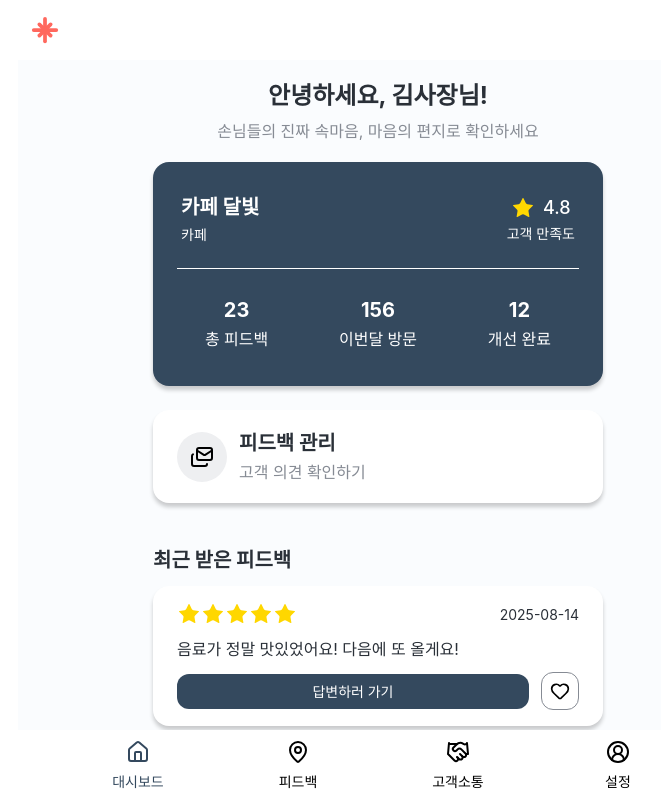
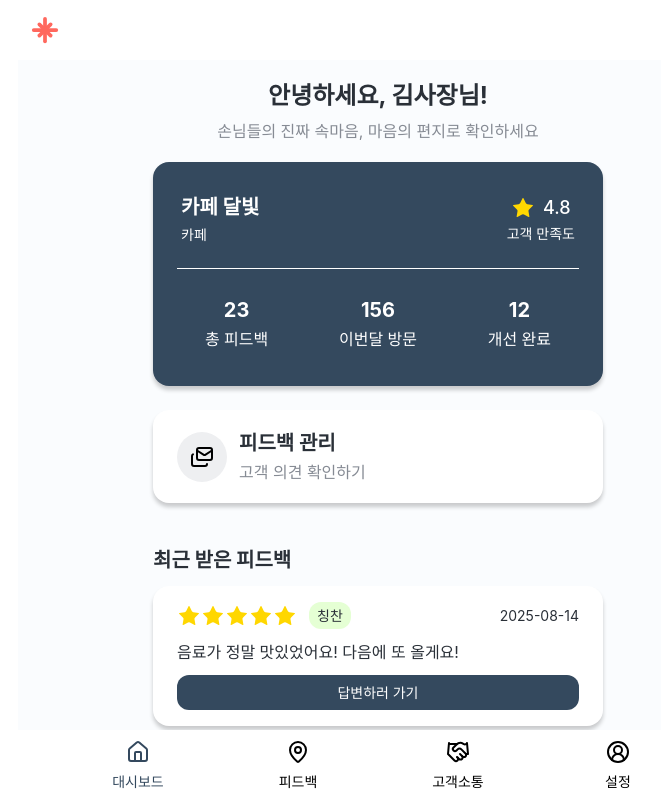
Before and after one commit to MOAMOA-K/MOAMOA-FE, a React (Vite) app: page /owner in a window 1280 px wide. Shown: the top 798 px of the page, without its empty margins (262-923 px from the left). Built offline with nearby package versions, Linux system fonts and the light colour scheme; no server answers; a web font is replaced by a local one.

Commit message:
fix: 사장님 메인 페이지 피드백 하트 제거

```diff
--- a/src/pages/main/components/ReceiveFeedbackItem.tsx
+++ b/src/pages/main/components/ReceiveFeedbackItem.tsx
@@ -2,7 +2,7 @@ import Typography from '@/components/UI/Typography';
 import { LetterTag, type LetterTagType } from '@/constants/letter';
 import { ROUTE_PATH } from '@/routes/paths';
 import styled from '@emotion/styled';
-import { Heart, Star } from 'lucide-react';
+import { Star } from 'lucide-react';
 import { Link } from 'react-router-dom';
 
 type ReceiveFeedbackItemProps = {
@@ -46,9 +46,6 @@ const ReceiveFeedbackItem = ({
             답변하러 가기
           </Typography>
         </LinkButton>
-        <HeartButton type='button'>
-          <Heart size={20} />
-        </HeartButton>
       </Wrapper>
     </Card>
   );
@@ -103,13 +100,3 @@ const LinkButton = styled(Link)`
   border-radius: 12px;
   background-color: ${({ theme }) => theme.colors.owner.main};
 `;
-
-const HeartButton = styled.button`
-  display: flex;
-  align-items: center;
-  justify-content: center;
-  padding: ${({ theme }) => theme.spacing[2]};
-  border-radius: 12px;
-  border: 1px solid ${({ theme }) => theme.colors.gray[70]};
-  cursor: pointer;
-`;
--- a/src/pages/main/mocks/feedbacks.ts
+++ b/src/pages/main/mocks/feedbacks.ts
@@ -23,21 +23,21 @@ export const receiveFeedbacks = [
   {
     id: 1,
     satisfaction: 5,
-    letterTag: 'positive',
+    letterTag: 'COMPLIMENT',
     content: '음료가 정말 맛있었어요! 다음에 또 올게요! ',
     createdAt: '2025-08-14',
   },
   {
     id: 2,
     satisfaction: 5,
-    letterTag: 'improve',
+    letterTag: 'SUGGESTION',
     content: '음료가 나오는데 너무 오래걸렸어요. 다음에는 개선해주세요.',
     createdAt: '2025-08-14',
   },
   {
     id: 3,
     satisfaction: 5,
-    letterTag: 'complain',
+    letterTag: 'COMPLAINT',
     content: '음료가 나오는데 너무 오래걸렸어요. 다음에는 개선해주세요.',
     createdAt: '2025-08-14',
   },
```
